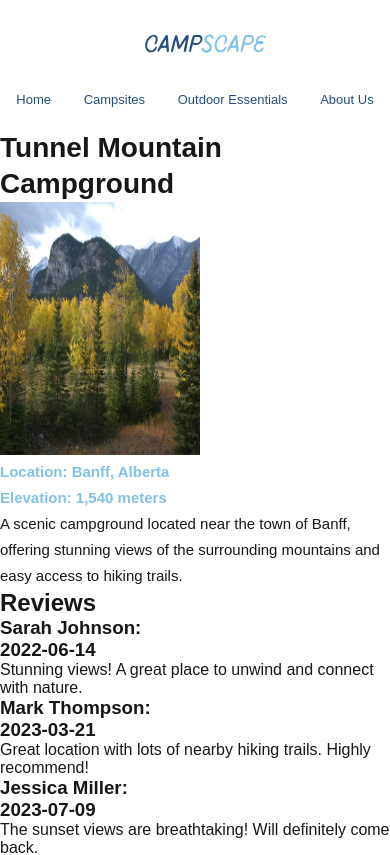
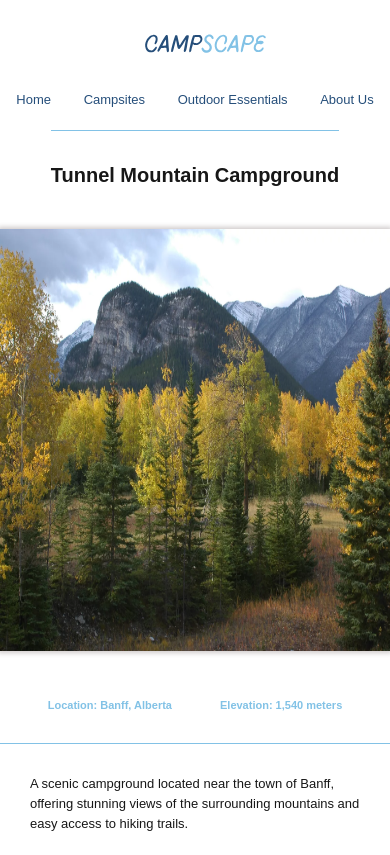
Before and after one commit to Marie-L1/Campscape, a Next.js app: page /campsites/1 in a window 390 px wide. Shown: the top 855 px of the page. Built offline with nearby package versions, Linux system fonts and the light colour scheme.

Commit message:
styling the mobile reviews

```diff
--- a/src/app/campsites/[id]/campsite.scss
+++ b/src/app/campsites/[id]/campsite.scss
@@ -2,21 +2,36 @@
 @use "../../styles/partials/variables" as *;
 
 .campsite{
-    display: flex;
-    flex-direction: column;
 
     &__header{
         transition: opacity 0.5s ease-in-out;
+        display: flex;
+        flex-direction: column;
+        justify-content: center;
+        align-items: center;
+        gap: 20px;
     }
     &__title{
-        @include page-header;
+        @include sub-header;
+        border-top: 1.5px solid $primary-blue;
+        padding-top: 30px;
+        padding-bottom: 20px;
     }
     &__img{
-        height: 30vh;
-        width: 200px;
+        height: 50vh;
+        width: 100vw;
+        box-shadow: 0px 0px 5px 2px rgb(206 201 201);
     }
     &__details{
-        @include body-large;
+        @include body-small;
+        display: flex;
+        flex-direction: row;
+        justify-content: center;
+        align-items: center;
+        gap: 3rem;
+        margin: 1rem 0;
+        border-bottom: 1.5px solid $primary-blue;
+        padding: 30px 0;
     }
     &__location{
         color: $primary-blue;
@@ -27,6 +42,43 @@
         font-weight: 600;
     }
     &__description{
+        @include body-medium;
+        margin: 30px;
+        padding-bottom: 30px;
+        border-bottom: 1.5px solid $primary-blue;
+    }
+    &__reviews{
+        display: flex;
+        flex-direction: column;
+        justify-content: center;
+        align-items: flex-start;
+        gap: 10px;
+        margin: 50px 30px;
 
     }
+    &__reviews-title{
+        @include sub-header;
+        border-bottom: 1.5px solid $primary-blue;
+        width: 100%;
+        padding-bottom: 20px;
+    }
+    &__reviews-item{
+        display: flex;
+        flex-direction: column;
+        gap: 20px;
+        border-bottom: 1.5px solid $primary-blue;
+        padding-bottom: 20px;
+    }
+    &__name-wrapper{
+        display: flex;
+        flex-direction: row;
+        justify-content: space-between;
+    }
+    &__reviews-name, &__reviews-timestamp{
+        @include body-medium;
+        color: $secondary-blue;
+    }
+    &__reviews-comment{
+        @include body-medium;
+    }
 }
--- a/src/app/campsites/[id]/page.tsx
+++ b/src/app/campsites/[id]/page.tsx
@@ -40,14 +40,16 @@ const CampsiteById = () =>{
             <div className="campsite__details">
                 <p className="campsite__location">Location: {campsite.location}</p>
                 <p className="campsite__elevation">Elevation: {campsite.elevation}</p>
+            </div>
                 <p className="campsite__description">{campsite.description}</p>
-            </div>
             <div className="campsite__reviews">
-                <h2>Reviews</h2>
+                <h2 className="campsite__reviews-title">Reviews</h2>
                 {campsite.reviews.map(({name, comment, timestamp}, index) => (
                     <div key={index} className="campsite__reviews-item">
-                        <h3 className="campsite__reviews-name">{name}:</h3>
-                        <h3 className="campsite__reviews-timestamp">{timestamp}</h3>
+                        <div className="campsite__name-wrapper">
+                            <h3 className="campsite__reviews-name">{name}</h3>
+                            <h3 className="campsite__reviews-timestamp">{timestamp}</h3>
+                        </div>
                         <p className="campsite__reviews-comment">{comment}</p>
                     </div>
                 ))}
```
